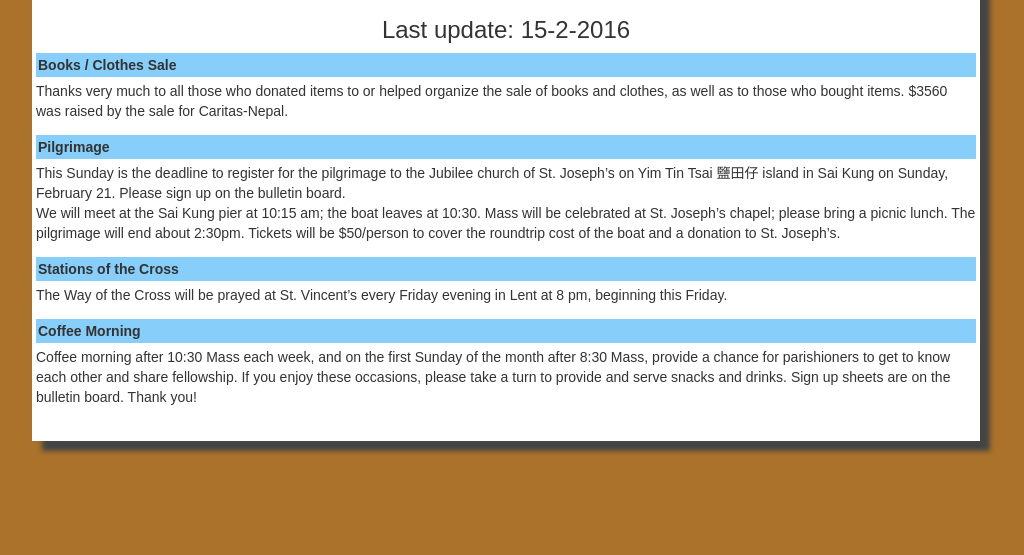
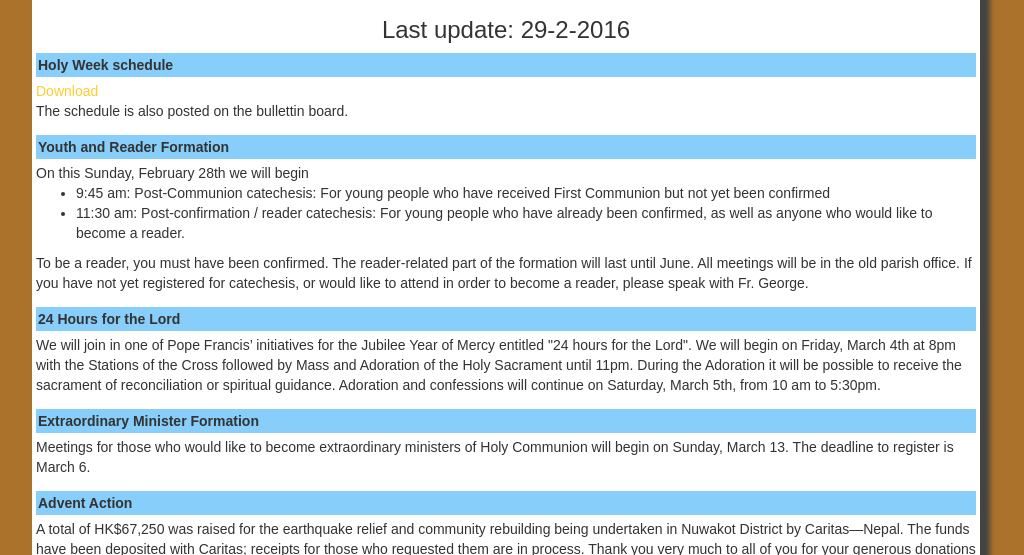
Before and after one commit to Mlvtrglvn/ChurchNew, a plain HTML site: page announcements.html in a window 1280 px wide. Shown: the part 245-800 px from the top of the page, without its empty margins (134-1158 px from the left). Drawn offline with nearby package versions, Linux system fonts and the light colour scheme.

Commit message:
Update announcements week 9-2016

```diff
--- a/announcements.html
+++ b/announcements.html
@@ -61,38 +61,85 @@
     <section id="subtitle">
         <h2>Announcements</h2>
 
-        <h3>Last update: 15-2-2016</h3>
+        <h3>Last update: 29-2-2016</h3>
     </section>
 
     <section id="pagecontent">
-        <div class="newsheader">Books / Clothes Sale</div>
-        <div class="newsitem">Thanks very much to all those who donated items to or helped organize
-            the sale of books and clothes, as well as to those who bought items.
-            $3560 was raised by the sale for Caritas-Nepal.
+        <div class="newsheader">Holy Week schedule</div>
+        <div class="newsitem"><a href="holy_week_2016.pdf">Download</a> <br/>
+            The schedule is also posted on the bullettin board.
+        </div>
+
+        <div class="newsheader">Youth and Reader Formation</div>
+        <div class="newsitem">
+            On this Sunday, February 28th we will begin
+            <ul>
+                <li>9:45 am: Post-Communion catechesis: For young people
+                    who have received First Communion but not yet been
+                    confirmed
+                </li>
+                <li>11:30 am: Post-confirmation / reader catechesis: For young
+                    people who have already been confirmed, as well as anyone
+                    who would like to become a reader.
+                </li>
+            </ul>
+            To be a reader, you must
+            have been confirmed. The reader-related part of the
+            formation will last until June.
+            All meetings will be in the old parish office. If you have not yet
+            registered for catechesis, or would like to attend in order to become a
+            reader, please speak with Fr. George.
+
+        </div>
+
+        <div class="newsheader">24 Hours for the Lord</div>
+        <div class="newsitem">
+            We will join in one of Pope Francis’ initiatives for the Jubilee Year of
+            Mercy entitled "24 hours for the Lord". We will begin on Friday, March
+            4th at 8pm with the Stations of the Cross followed by Mass and
+            Adoration of the Holy Sacrament until 11pm. During the Adoration it
+            will be possible to receive the sacrament of reconciliation or spiritual
+            guidance. Adoration and confessions will continue on Saturday, March
+            5th, from 10 am to 5:30pm.
+        </div>
+
+        <div class="newsheader">Extraordinary Minister Formation</div>
+        <div class="newsitem">
+            Meetings for those who would like to become extraordinary ministers of
+            Holy Communion will begin on Sunday, March 13. The deadline to
+            register is March 6.
+        </div>
+
+        <div class="newsheader">Advent Action</div>
+        <div class="newsitem">
+            A total of HK$67,250 was raised for the earthquake relief and community
+            rebuilding being undertaken in Nuwakot District by Caritas—Nepal. The
+            funds have been deposited with Caritas; receipts for those who requested
+            them are in process. Thank you very much to all of you for your generous
+            donations of both money and time to the 2015 Advent Action.
         </div>
 
         <div class="newsheader">Pilgrimage</div>
         <div class="newsitem">
-            This Sunday is the deadline to register for the pilgrimage to the Jubilee church of St.
-            Joseph’s on Yim Tin Tsai 鹽田仔 island in Sai Kung on Sunday, February 21. Please
-            sign up on the bulletin board. <br/>
-            We will meet at the Sai Kung pier at 10:15 am; the boat leaves at 10:30. Mass
-            will be celebrated at St. Joseph’s chapel; please bring a picnic lunch. The pilgrimage
-            will end about 2:30pm. Tickets will be $50/person to cover the roundtrip cost of the
-            boat and a donation to St. Joseph’s.
+            The pastoral team and church council would like to express their
+            gratitude to those who helped organize the pilgrimage to St. Joseph’s
+            Chapel on Yim Tin Tsai last weekend.
         </div>
 
         <div class="newsheader">Stations of the Cross</div>
         <div class="newsitem">
             The Way of the Cross will be prayed at St. Vincent’s every Friday evening in Lent at
-            8 pm, beginning this Friday.
+            8 pm. A plenary indulgence is granted for those who
+            piously complete this devotion. Confessions will also be heard before and
+            after the meditation.
+
         </div>
 
-        <div class="newsheader">Coffee Morning</div>
-        <div class="newsitem">Coffee morning after 10:30 Mass each week, and on the first Sunday of the month after 8:30
-            Mass, provide a chance for parishioners to get to know each other and share fellowship. If you enjoy these
-            occasions, please take a turn to provide and serve snacks and drinks. Sign up sheets are on the bulletin
-            board. Thank you!
+        <div class="newsheader">Church Council</div>
+        <div class="newsitem">The membership of the 2016 church council has been posted on the doors
+            and bulletin board. Please join us in thanking the outgoing council
+            members for their hard work and devotion over the last year, and in
+            warmly welcoming the new council.
         </div>
 
     </section>
```
Also changed, not shown: 1 other file.
